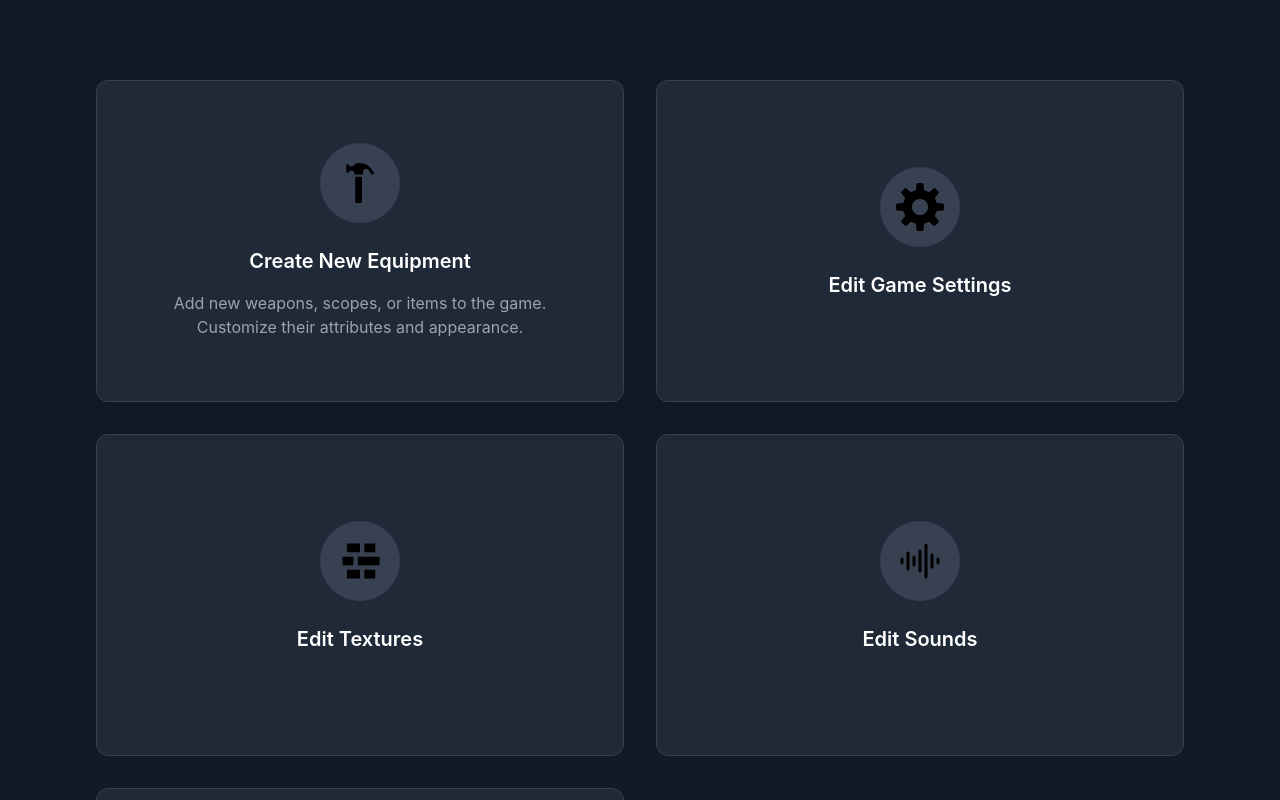
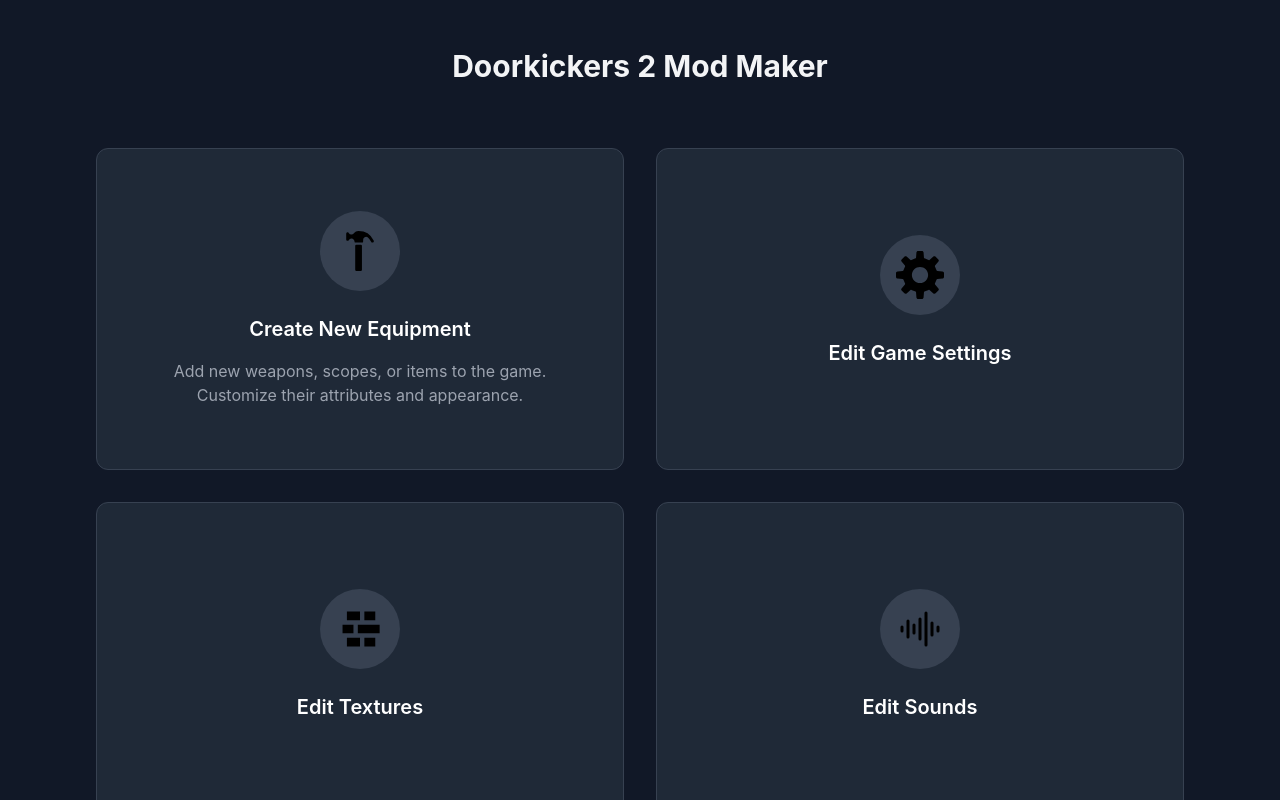
Before and after one commit to JahsiasWhite/doorkickers2-mod-maker, a React (Create React App) app: page / in a window 1280 px wide. Shown: the top 800 px of the page. Built offline with nearby package versions, Linux system fonts and the light colour scheme; the HTML template or start-up script is replaced by a standard one.

Commit message:
added title and updated zip name

```diff
--- a/src/App.js
+++ b/src/App.js
@@ -15,6 +15,9 @@
   const renderLandingPage = () => (
     <div className="min-h-screen bg-gray-900 text-gray-100">
       <div className="max-w-6xl mx-auto py-12">
+        <h1 className="text-3xl font-bold text-center mb-8">
+          Doorkickers 2 Mod Maker
+        </h1>
         <div className="grid grid-cols-1 md:grid-cols-2 gap-8 p-8">
           <Card
             icon={'/MenuIcons/equipment.svg'}
--- a/src/ExportZIP.js
+++ b/src/ExportZIP.js
@@ -166,7 +166,7 @@
       const url = URL.createObjectURL(content);
       const a = document.createElement('a');
       a.href = url;
-      a.download = `${equipmentForm.type}_mod.zip`;
+      a.download = `${modDetails.title}_mod.zip`;
       document.body.appendChild(a);
       a.click();
       document.body.removeChild(a);
```
